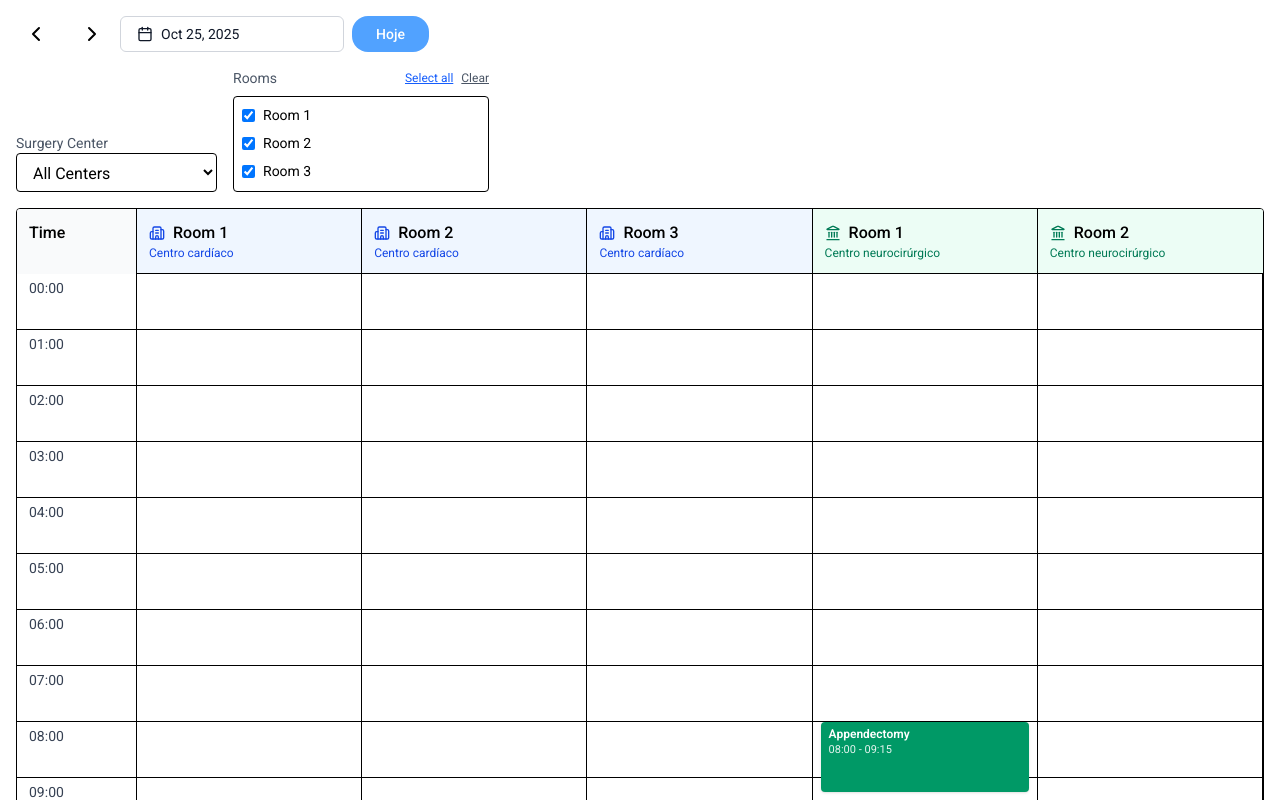
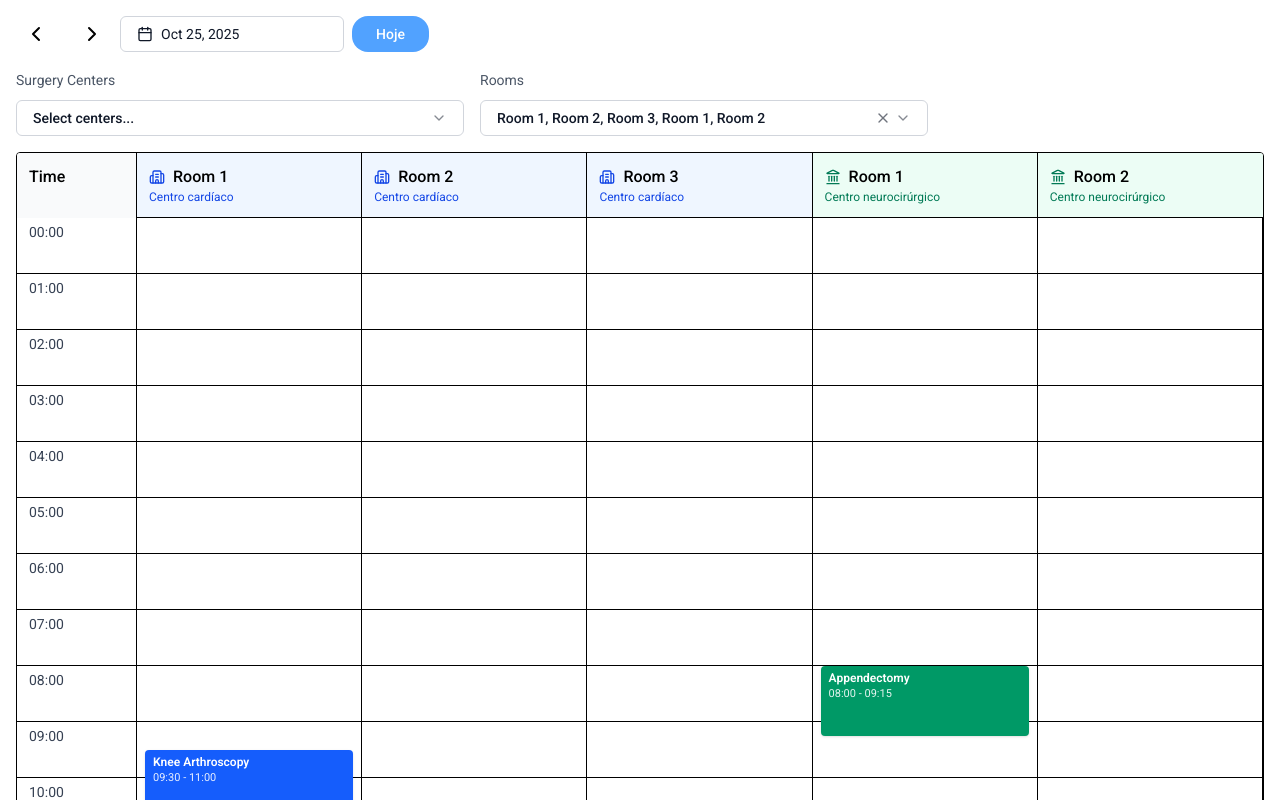
Before and after one commit to Gustaxz/fe-tutuco, a React (Vite) app: page / in a window 1280 px wide. Shown: the top 800 px of the page. Built offline with nearby package versions, Linux system fonts and the light colour scheme.

Commit message:
feat: schedule mock

```diff
--- a/src/App.tsx
+++ b/src/App.tsx
@@ -1,7 +1,8 @@
 import { useEffect, useMemo, useState, type ComponentType } from 'react'
-import { ScheduleService, type Booking, type Room, type SurgeryCenter } from './api/ScheduleService'
+import { ScheduleService, type Booking, type Room, type SurgeryCenter } from './api/ScheduleMock'
 import { DatePicker } from './components/ui/date-picker'
 import { Button } from './components/ui/button'
+import { MultiSelect, type MultiSelectOption } from './components/ui/multi-select'
 import { Building2, Landmark, Home } from 'lucide-react'
 
 function formatHourLabel(hour: number): string {
@@ -30,7 +31,7 @@ function App() {
   const [centers, setCenters] = useState<SurgeryCenter[]>([])
   const [allRooms, setAllRooms] = useState<Room[]>([])
 
-  const [selectedCenterId, setSelectedCenterId] = useState<string>('')
+  const [selectedCenterIds, setSelectedCenterIds] = useState<string[]>([])
   const [selectedRoomIds, setSelectedRoomIds] = useState<string[]>([])
   const [selectedDate, setSelectedDate] = useState<string>(getTodayIsoDate())
 
@@ -58,20 +59,21 @@ function App() {
     }
   }, [])
 
-  const roomsForSelectedCenter = useMemo(() => {
-    if (!selectedCenterId) return allRooms
-    return allRooms.filter(r => r.centerId === selectedCenterId)
-  }, [allRooms, selectedCenterId])
+  const roomsForSelectedCenters = useMemo(() => {
+    if (!selectedCenterIds || selectedCenterIds.length === 0) return allRooms
+    const set = new Set(selectedCenterIds)
+    return allRooms.filter(r => set.has(r.centerId))
+  }, [allRooms, selectedCenterIds])
 
   const visibleRoomIds = useMemo(() => {
     if (selectedRoomIds.length > 0) return selectedRoomIds
-    return roomsForSelectedCenter.map(r => r.id)
-  }, [selectedRoomIds, roomsForSelectedCenter])
+    return roomsForSelectedCenters.map(r => r.id)
+  }, [selectedRoomIds, roomsForSelectedCenters])
 
   const visibleRooms = useMemo(() => {
     const set = new Set(visibleRoomIds)
-    return roomsForSelectedCenter.filter(r => set.has(r.id))
-  }, [visibleRoomIds, roomsForSelectedCenter])
+    return roomsForSelectedCenters.filter(r => set.has(r.id))
+  }, [visibleRoomIds, roomsForSelectedCenters])
 
   const centerIdToName = useMemo(() => {
     const m = new Map<string, string>()
@@ -103,7 +105,7 @@ function App() {
     ;(async () => {
       const data = await ScheduleService.getBookingsByDate(
         selectedDate,
-        selectedCenterId || undefined,
+        undefined,
         visibleRoomIds,
       )
       if (!mounted) return
@@ -112,27 +114,20 @@ function App() {
     return () => {
       mounted = false
     }
-  }, [selectedDate, selectedCenterId, visibleRoomIds])
+  }, [selectedDate, visibleRoomIds])
 
-  function toggleRoom(roomId: string) {
-    setSelectedRoomIds(curr =>
-      curr.includes(roomId) ? curr.filter(id => id !== roomId) : [...curr, roomId],
-    )
-  }
+  // Keep selected rooms aligned with available rooms for selected centers
+  useEffect(() => {
+    const newRoomIds = roomsForSelectedCenters.map(r => r.id)
+    const allowed = new Set(newRoomIds)
+    setSelectedRoomIds(curr => {
+      const filtered = curr.filter(id => allowed.has(id))
+      if (filtered.length > 0) return filtered
+      return newRoomIds
+    })
+  }, [roomsForSelectedCenters])
 
-  function handleCenterChange(centerId: string) {
-    setSelectedCenterId(centerId)
-    const nextRooms = centerId ? allRooms.filter(r => r.centerId === centerId) : allRooms
-    setSelectedRoomIds(nextRooms.map(r => r.id))
-  }
-
-  function selectAllRooms() {
-    setSelectedRoomIds(roomsForSelectedCenter.map(r => r.id))
-  }
-
-  function clearRooms() {
-    setSelectedRoomIds([])
-  }
+  // centers/rooms are managed via MultiSelect components
 
   function changeDate(nextIso: string) {
     const next = isoToDate(nextIso)
@@ -140,6 +135,9 @@ function App() {
     setSlideClass(next.getTime() > curr.getTime() ? 'slide-in-left' : 'slide-in-right')
     setSelectedDate(nextIso)
   }
+
+  const centerOptions: MultiSelectOption[] = useMemo(() => centers.map(c => ({ value: c.id, label: c.name })), [centers])
+  const roomOptions: MultiSelectOption[] = useMemo(() => roomsForSelectedCenters.map(r => ({ value: r.id, label: r.name })), [roomsForSelectedCenters])
 
   return (
     <div className="p-4 space-y-4">
@@ -153,39 +151,27 @@ function App() {
       </div>
 
       <div className="flex flex-wrap items-end gap-4">
-        <div className="flex flex-col">
-          <label className="text-sm text-gray-600">Surgery Center</label>
-          <select
-            value={selectedCenterId}
-            onChange={e => handleCenterChange(e.target.value)}
-            className="border rounded px-3 py-2 min-w-48"
-          >
-            <option value="">All Centers</option>
-            {centers.map(c => (
-              <option key={c.id} value={c.id}>{c.name}</option>
-            ))}
-          </select>
+        <div className="min-w-80 w-md">
+          <span className="text-sm text-gray-600">Surgery Centers</span>
+          <div className="mt-2">
+            <MultiSelect
+              placeholder="Select centers..."
+              options={centerOptions}
+              values={selectedCenterIds}
+              onChange={setSelectedCenterIds}
+            />
+          </div>
         </div>
 
-        <div className="w-64">
-          <div className="flex items-center justify-between">
-            <span className="text-sm text-gray-600">Rooms</span>
-            <div className="flex gap-2">
-              <button onClick={selectAllRooms} className="text-xs text-blue-600 underline">Select all</button>
-              <button onClick={clearRooms} className="text-xs text-gray-600 underline">Clear</button>
-            </div>
-          </div>
-          <div className="mt-2 max-h-24 overflow-auto border rounded p-2 grid grid-cols-1 gap-2">
-            {roomsForSelectedCenter.map(r => (
-              <label key={r.id} className="flex items-center gap-2 text-sm">
-                <input
-                  type="checkbox"
-                  checked={visibleRoomIds.includes(r.id)}
-                  onChange={() => toggleRoom(r.id)}
-                />
-                <span>{r.name}</span>
-              </label>
-            ))}
+        <div className="min-w-80 w-md">
+          <span className="text-sm text-gray-600">Rooms</span>
+          <div className="mt-2">
+            <MultiSelect
+              placeholder="Select rooms..."
+              options={roomOptions}
+              values={visibleRoomIds}
+              onChange={setSelectedRoomIds}
+            />
           </div>
         </div>
       </div>
--- /dev/null
+++ b/src/components/ui/multi-select.tsx
@@ -0,0 +1,132 @@
+export type MultiSelectOption = { value: string; label: string }
+
+import * as React from 'react'
+import { Popover, PopoverContent, PopoverTrigger } from './popover'
+import { Button } from './button'
+import { Check, ChevronDown, X } from 'lucide-react'
+
+export function MultiSelect({
+  placeholder,
+  options,
+  values,
+  onChange,
+  className,
+  searchPlaceholder = 'Search...',
+  showSelectAll = true,
+  selectAllLabel = 'Selecionar todos'
+}: {
+  placeholder: string
+  options: MultiSelectOption[]
+  values: string[]
+  onChange: (next: string[]) => void
+  className?: string
+  searchPlaceholder?: string
+  showSelectAll?: boolean
+  selectAllLabel?: string
+}) {
+  const [open, setOpen] = React.useState(false)
+  const [query, setQuery] = React.useState('')
+
+  const selected = React.useMemo(() => new Set(values), [values])
+  const valueToLabel = React.useMemo(() => {
+    const m = new Map<string, string>()
+    for (const o of options) m.set(o.value, o.label)
+    return m
+  }, [options])
+  const filtered = React.useMemo(() => {
+    const q = query.trim().toLowerCase()
+    if (!q) return options
+    return options.filter(o => o.label.toLowerCase().includes(q))
+  }, [options, query])
+
+  function toggle(value: string) {
+    if (selected.has(value)) {
+      onChange(values.filter(v => v !== value))
+    } else {
+      onChange([...values, value])
+    }
+  }
+
+  function clearAll(e: React.MouseEvent) {
+    e.stopPropagation()
+    onChange([])
+  }
+
+  function selectAllVisible() {
+    const visible = filtered.map(o => o.value)
+    const allFilteredSelected = visible.every(v => selected.has(v))
+    if (allFilteredSelected) {
+      // unselect all visible
+      onChange(values.filter(v => !visible.includes(v)))
+    } else {
+      // add all visible
+      const set = new Set(values)
+      for (const v of visible) set.add(v)
+      onChange(Array.from(set))
+    }
+  }
+
+  const summary = React.useMemo(() => {
+    if (values.length === 0) return placeholder
+    const labels: string[] = []
+    for (const v of values) {
+      const lbl = valueToLabel.get(v)
+      if (lbl) labels.push(lbl)
+    }
+    return labels.join(', ')
+  }, [values, valueToLabel, placeholder])
+
+  return (
+    <Popover open={open} onOpenChange={setOpen}>
+      <PopoverTrigger asChild>
+        <Button variant="outline" className={`justify-between w-full ${className ?? ''}`}>
+          <span className="truncate text-left">{summary}</span>
+          <div className="flex items-center gap-1">
+            {values.length > 0 && (
+              <X className="h-4 w-4 opacity-60 hover:opacity-100" onClick={clearAll} />
+            )}
+            <ChevronDown className="h-4 w-4 opacity-50" />
+          </div>
+        </Button>
+      </PopoverTrigger>
+      <PopoverContent align="start" className="p-0 w-64">
+        <div className="p-2 border-b flex items-center gap-2">
+          <input
+            value={query}
+            onChange={e => setQuery(e.target.value)}
+            placeholder={searchPlaceholder}
+            className="flex-1 rounded border px-2 py-1 text-sm"
+          />
+        </div>
+        <div className="max-h-56 overflow-auto p-1">
+          {showSelectAll && (
+            <button
+              className="flex w-full items-center gap-2 rounded px-2 py-1 text-sm hover:bg-gray-100"
+              onClick={selectAllVisible}
+            >
+              <span className={`h-4 w-4 rounded border flex items-center justify-center ${filtered.every(o => selected.has(o.value)) && filtered.length > 0 ? 'bg-blue-600 border-blue-600 text-white' : 'border-gray-300'}`}>
+                {filtered.every(o => selected.has(o.value)) && filtered.length > 0 && <Check className="h-3 w-3" />}
+              </span>
+              <span className="truncate">{selectAllLabel}</span>
+            </button>
+          )}
+          {filtered.map(opt => (
+            <button
+              key={opt.value}
+              className="flex w-full items-center gap-2 rounded px-2 py-1 text-sm hover:bg-gray-100"
+              onClick={() => toggle(opt.value)}
+            >
+              <span className={`h-4 w-4 rounded border flex items-center justify-center ${selected.has(opt.value) ? 'bg-blue-600 border-blue-600 text-white' : 'border-gray-300'}`}>
+                {selected.has(opt.value) && <Check className="h-3 w-3" />}
+              </span>
+              <span className="truncate">{opt.label}</span>
+            </button>
+          ))}
+          {filtered.length === 0 && (
+            <div className="px-2 py-2 text-sm text-gray-500">No results</div>
+          )}
+        </div>
+      </PopoverContent>
+    </Popover>
+  )
+}
```
Also changed, not shown: src/api/ScheduleMock.ts (renamed from src/api/ScheduleService.ts).
